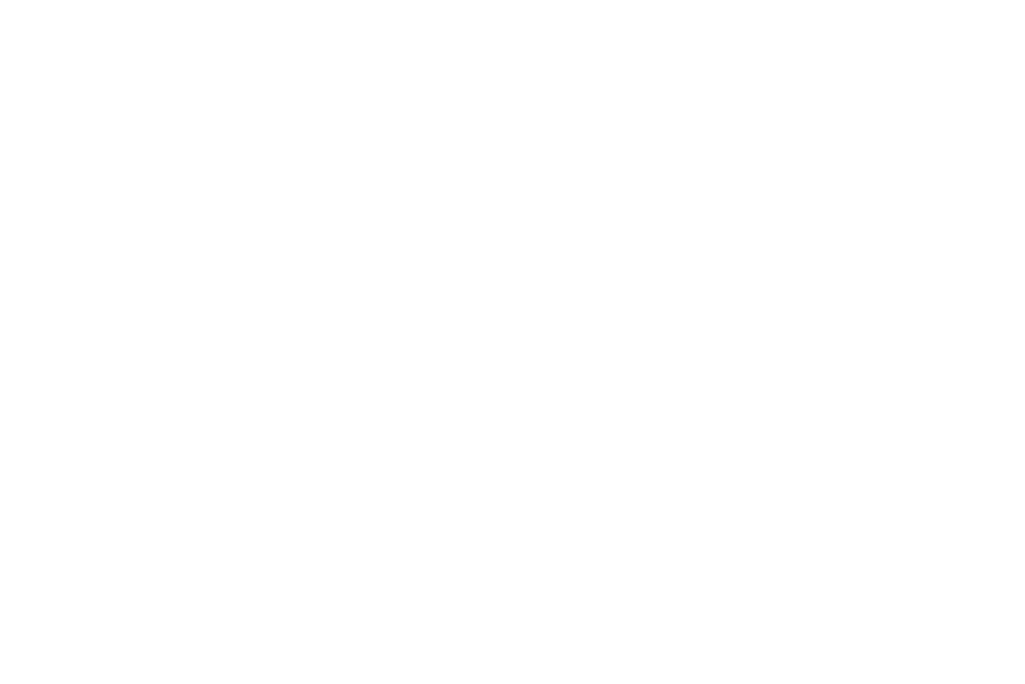
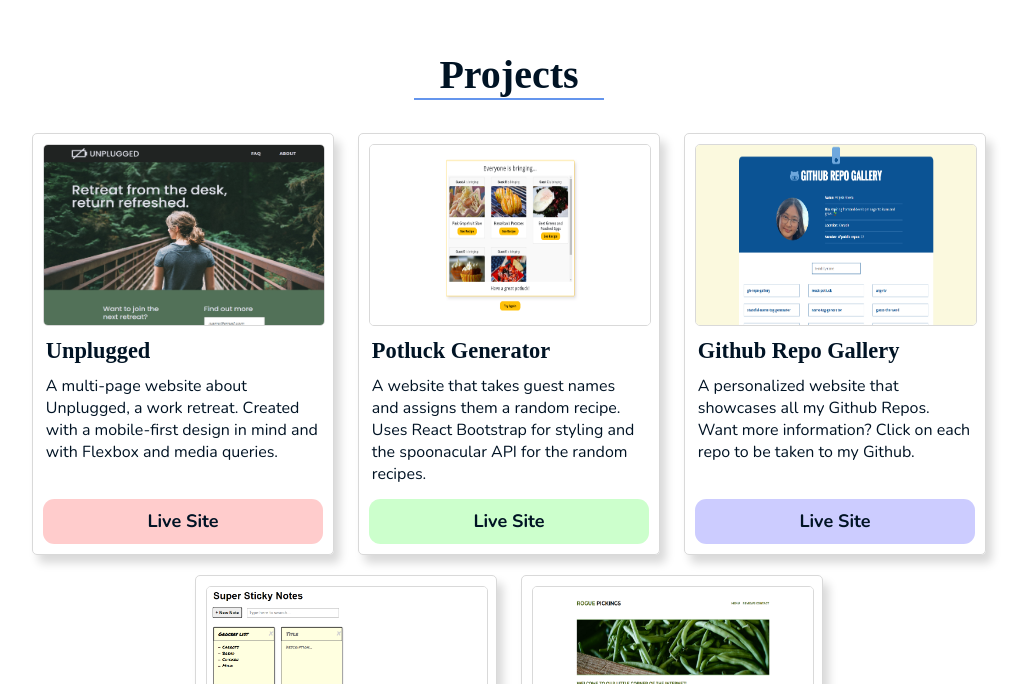
Before and after one commit to ang-riv/portfolio, a React (Create React App) app: page / in a window 1280 px wide. Shown: the part 2136-2820 px from the top of the page, without its empty margins (131-1156 px from the left). Before the commit the page ends 2153 px from the top, so only its background shows below. Built offline with nearby package versions, Linux system fonts and the light colour scheme; a web font is replaced by a local one.

Commit message:
Underline title refs work on their own, didn't need to use context

```diff
--- a/src/AboutSection.js
+++ b/src/AboutSection.js
@@ -2,7 +2,6 @@
 import { addColors } from "./Imports";
 import AboutInfo from "./AboutInfo";
 import useWindowSize from "./useWindowSize";
-import TitleContext from "./TitleContext";
 import SectionTitles from "./SectionTitles";
 
 const AboutSection = React.forwardRef((_, ref) => {
--- a/src/App.js
+++ b/src/App.js
@@ -1,6 +1,5 @@
 import "./style.css";
-import React, { useRef, createContext, useContext } from "react";
-import TitleContext from "./TitleContext.js";
+import React, { useRef } from "react";
 import Navigation from "./Navigation.js";
 import IntroSection from "./IntroSection.js";
 import AboutSection from "./AboutSection.js";
@@ -21,7 +20,6 @@
     <div className="App">
       {animateTest ? (
         <>
-          <ProjectsSection ref={projectsRef} />
           <ContactSection ref={contactRef} />
         </>
       ) : (
@@ -32,11 +30,10 @@
             projectsRef={projectsRef}
             contactRef={contactRef}
           />
-
           <IntroSection ref={introRef} />
-
           <SkillsSection ref={skillsRef} />
           <AboutSection ref={aboutRef} />
+          <ProjectsSection ref={projectsRef} />
         </>
       )}
     </div>
--- a/src/ProjectsSection.js
+++ b/src/ProjectsSection.js
@@ -1,6 +1,7 @@
 import React from "react";
 import ProjectTile from "./ProjectTile.js";
 import { addColors, addImgs } from "./Imports.js";
+import SectionTitles from "./SectionTitles.js";
 
 const ProjectsSection = React.forwardRef((_, ref) => {
   // individual project info
@@ -57,7 +58,7 @@
 
   return (
     <section ref={ref} style={{ height: "fit-content" }}>
-      <h2>Projects</h2>
+      <SectionTitles title="Projects" />
       <div className="project-content-wrapper">
         <div className="project-container">
           {projectInfo.map((project) => (
--- a/src/SectionTitles.js
+++ b/src/SectionTitles.js
@@ -1,9 +1,8 @@
-import React, { useContext } from "react";
+import React, { useRef } from "react";
 import { motion } from "framer-motion";
-import TitleContext from "./TitleContext.js";
 
 const SectionTitles = React.forwardRef((props) => {
-  const ref = useContext(TitleContext);
+  const ref = useRef(null);
   const styles = {
     textAlign: "center",
     width: "calc-size(fit-content, size + 50px)",
--- a/src/TitleContext.js
+++ /dev/null
@@ -1,5 +0,0 @@
-import { createContext } from "react";
-
-const MyContext = createContext(null);
-
-export default MyContext;
```
